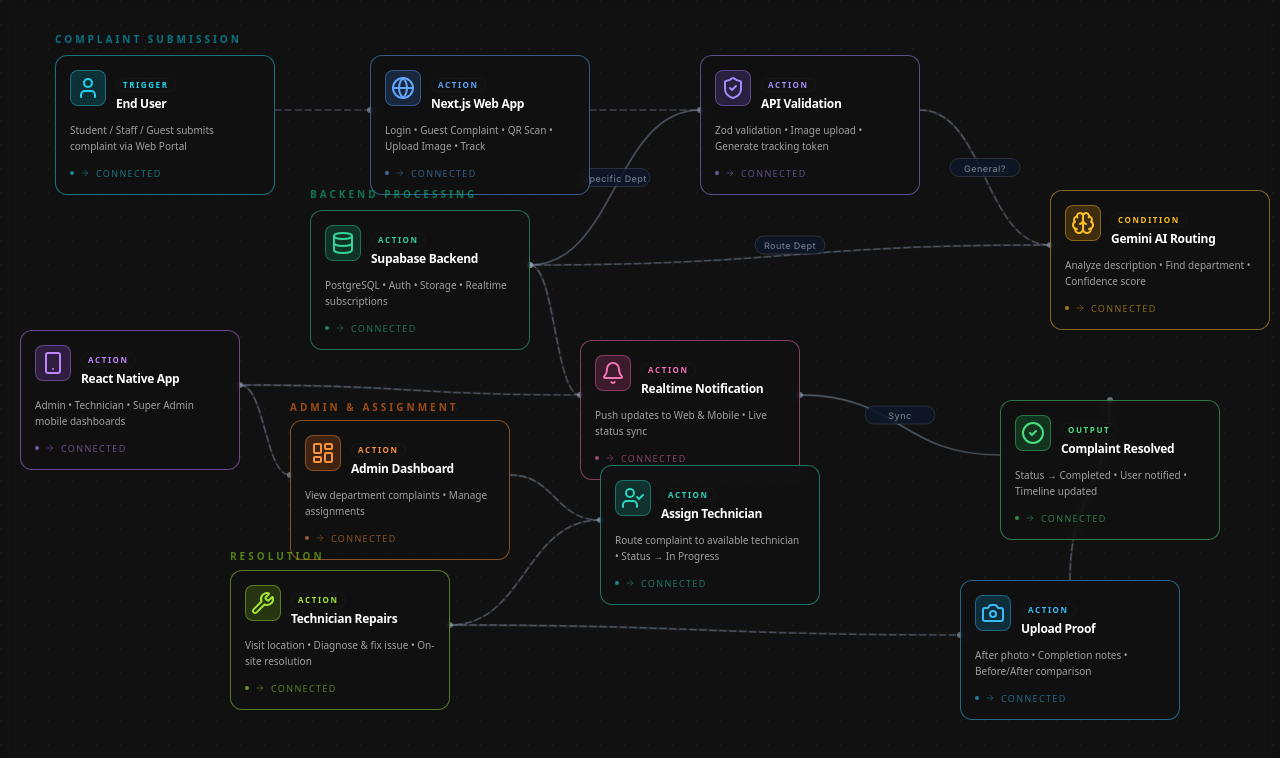
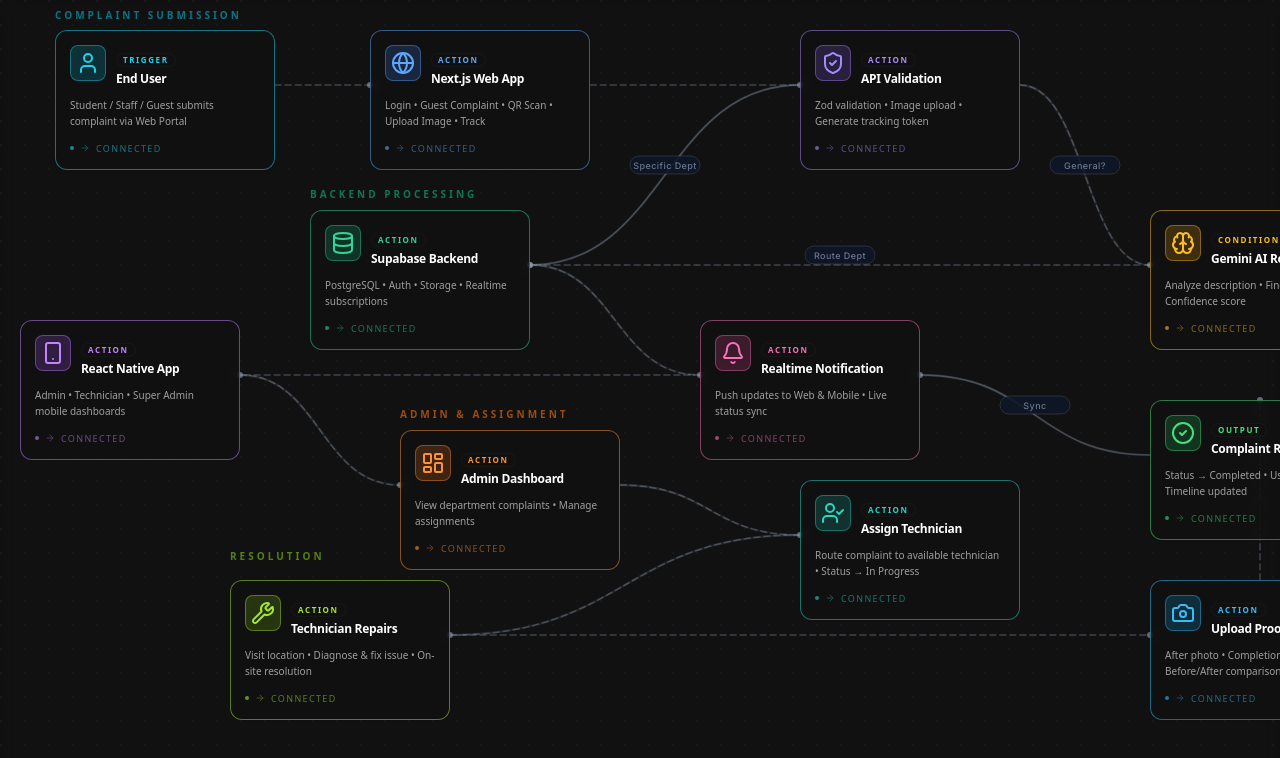
Before and after one commit to navedsayyed/Snap2Fix-web, a Next.js app: page /demo-workflow in a window 1280 px wide. Shown: the top 758 px of the page. Built offline with nearby package versions, Linux system fonts and the light colour scheme.

Commit message:
DONE WITH THAT N8N ANIMATION PAGE

```diff
--- a/components/ui/n8n-workflow-block-shadcnui.tsx
+++ b/components/ui/n8n-workflow-block-shadcnui.tsx
@@ -159,7 +159,7 @@
     description: "Student / Staff / Guest submits complaint via Web Portal",
     icon: User,
     color: "cyan",
-    position: { x: 55, y: 55 },
+    position: { x: 55, y: 30 },
     section: "COMPLAINT SUBMISSION",
     pulse: true,
   },
@@ -170,7 +170,7 @@
     description: "Login • Guest Complaint • QR Scan • Upload Image • Track",
     icon: Globe,
     color: "blue",
-    position: { x: 370, y: 55 },
+    position: { x: 370, y: 30 },
   },
   {
     id: "api-validation",
@@ -179,7 +179,7 @@
     description: "Zod validation • Image upload • Generate tracking token",
     icon: ShieldCheck,
     color: "violet",
-    position: { x: 700, y: 55 },
+    position: { x: 800, y: 30 },
   },
 
   // Right side: AI Routing (dropped down from API Validation)
@@ -190,7 +190,7 @@
     description: "Analyze description • Find department • Confidence score",
     icon: Brain,
     color: "amber",
-    position: { x: 1050, y: 190 },
+    position: { x: 1150, y: 210 },
     pulse: true,
   },
 
@@ -215,7 +215,7 @@
     description: "Admin • Technician • Super Admin mobile dashboards",
     icon: Smartphone,
     color: "purple",
-    position: { x: 20, y: 330 },
+    position: { x: 20, y: 320 },
   },
 
   // Center: Realtime Notification
@@ -226,7 +226,7 @@
     description: "Push updates to Web & Mobile • Live status sync",
     icon: Bell,
     color: "pink",
-    position: { x: 580, y: 340 },
+    position: { x: 700, y: 320 },
   },
 
   // Left-center: Admin Dashboard
@@ -237,7 +237,7 @@
     description: "View department complaints • Manage assignments",
     icon: LayoutDashboard,
     color: "orange",
-    position: { x: 290, y: 420 },
+    position: { x: 400, y: 430 },
     section: "ADMIN & ASSIGNMENT",
   },
 
@@ -249,7 +249,7 @@
     description: "Route complaint to available technician • Status → In Progress",
     icon: UserCheck,
     color: "teal",
-    position: { x: 600, y: 465 },
+    position: { x: 800, y: 480 },
   },
 
   // Right side: Complaint Resolved
@@ -260,7 +260,7 @@
     description: "Status → Completed • User notified • Timeline updated",
     icon: CheckCircle2,
     color: "green",
-    position: { x: 1000, y: 400 },
+    position: { x: 1150, y: 400 },
     pulse: true,
   },
 
@@ -272,7 +272,7 @@
     description: "Visit location • Diagnose & fix issue • On-site resolution",
     icon: Wrench,
     color: "lime",
-    position: { x: 230, y: 570 },
+    position: { x: 230, y: 580 },
     section: "RESOLUTION",
   },
 
@@ -284,7 +284,7 @@
     description: "After photo • Completion notes • Before/After comparison",
     icon: Camera,
     color: "sky",
-    position: { x: 960, y: 580 },
+    position: { x: 1150, y: 580 },
   },
 ];
 
@@ -321,9 +321,9 @@
 // ─── Section Labels ──────────────────────────────────────────────────────────
 
 const sectionLabels: SectionLabel[] = [
-  { text: "COMPLAINT SUBMISSION", position: { x: 55, y: 25 }, color: "text-cyan-500/60" },
+  { text: "COMPLAINT SUBMISSION", position: { x: 55, y: 1 }, color: "text-cyan-500/60" },
   { text: "BACKEND PROCESSING", position: { x: 310, y: 180 }, color: "text-emerald-500/60" },
-  { text: "ADMIN & ASSIGNMENT", position: { x: 290, y: 393 }, color: "text-orange-500/60" },
+  { text: "ADMIN & ASSIGNMENT", position: { x: 400, y: 400 }, color: "text-orange-500/60" },
   { text: "RESOLUTION", position: { x: 230, y: 542 }, color: "text-lime-500/60" },
 ];
 
```
